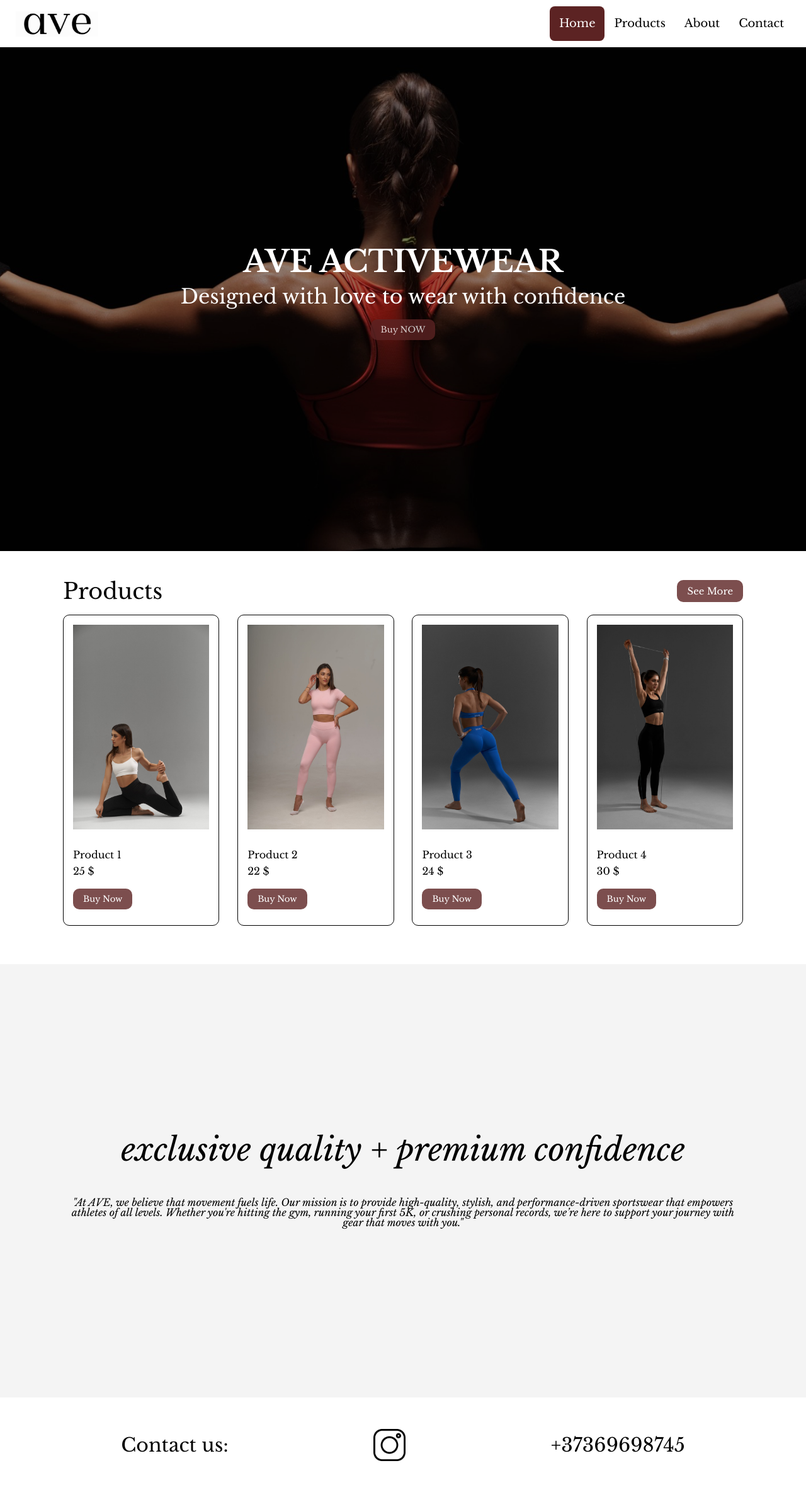
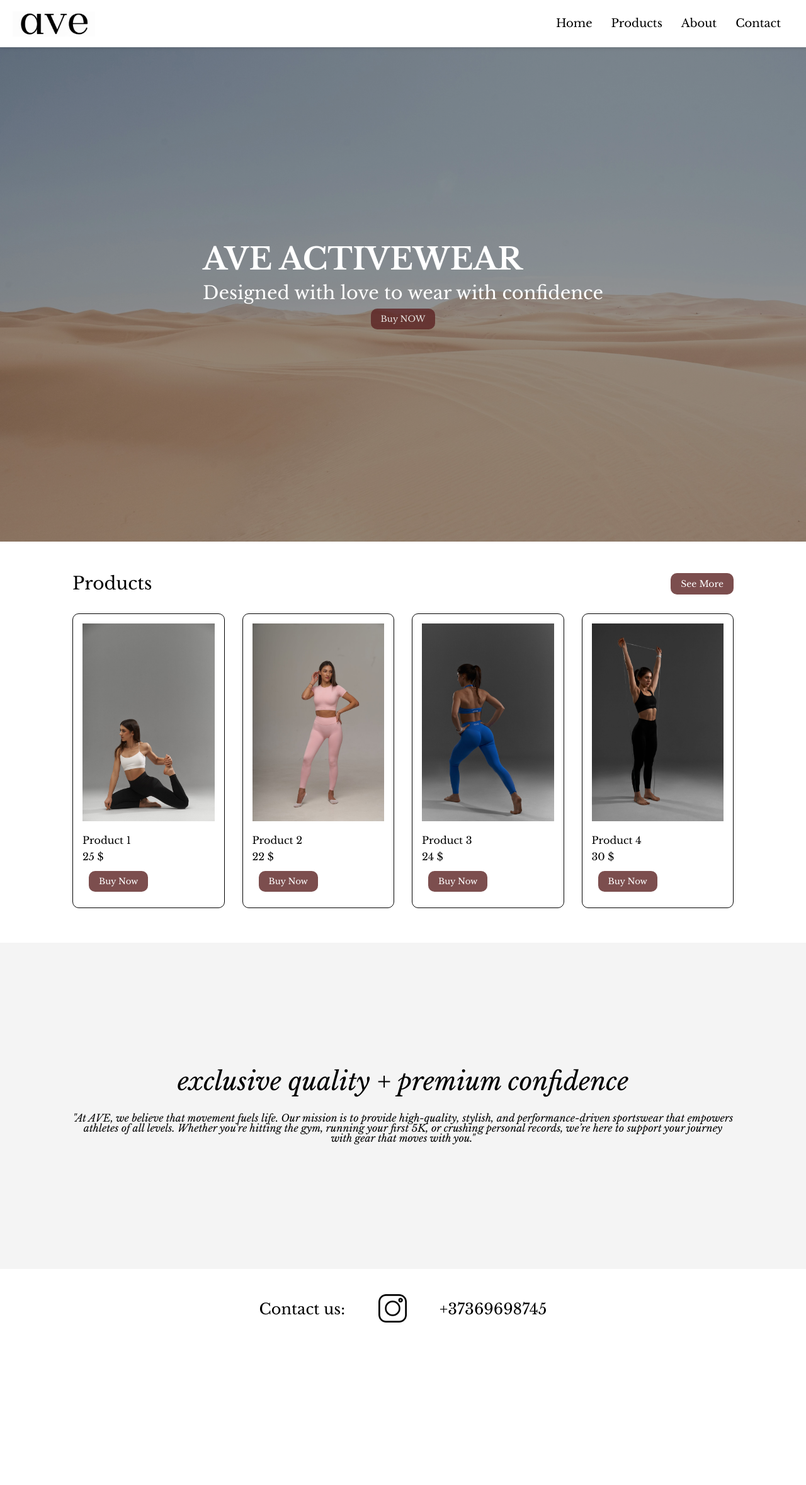
Before and after one commit to dgliga238/ave, a plain HTML site: page index.html in a window 1280 px wide. Shown: the whole page at 63% size. After the commit the page ends 2142 px from the top, so only its background shows below. Drawn offline with nearby package versions, Linux system fonts and the light colour scheme.

Commit message:
Responsive (#8)
* add about section

* add contact section

* adjust product details

* add readme

* change folder structure

* change readme

* make it responsive

```diff
--- a/index.html
+++ b/index.html
@@ -12,14 +12,21 @@
   </head>
   <body>
     <nav id="navbar">
-      <img src="images/logo.jpg" id="logo" alt="ave logo">
+      <div class="logo-container">
+        <img src="images/logo.jpg" id="logo" alt="ave logo">
+        <div class="menu-icon" onclick="toggleMenu()">
+          <div class="bar1"></div>
+          <div class="bar2"></div>
+          <div class="bar3"></div>
+        </div>
       <div id="navbar-right">
-        <a href="#hero" class="active">Home</a>
+        <a href="#hero">Home</a>
+        <a href="#reviews" class="mobile-only">Reviews</a>
         <a href="#products">Products</a>
         <a href="#about">About</a>
         <a href="#contact">Contact</a>
 
-      </div>
+    </div>
 
     </nav>
     <section id="hero" class="section">
@@ -30,6 +37,17 @@
 
       </div>
 
+    </section>
+    <section id="reviews" class="section" class="section-mobile-only">
+      <div class="small-container">
+        <div><h1>Reviews:</h1></div>
+<div>
+<p>"I absolutely love the quality of the activewear from AVE! The leggings fit perfectly and are so comfortable. They feel breathable and supportive during my workouts. I also appreciate the variety of colors and styles available. Definitely coming back for more!"</p>
+<p>"Good quality, but I wish they offered more size options. I bought a pair of shorts and a t-shirt, and they fit great. The fabric is soft and stretchy, perfect for yoga and gym sessions. Definitely will buy again, just hope they expand the size range!"</p>
+<p>"AVE has revolutionized my workout wardrobe! Their clothes are comfortable, durable, and make me feel confident. Whether it’s running, lifting weights, or just lounging at home, their pieces are my new favorite go-tos."</p>
+
+</div>
+</div>
     </section>
     <section id="products" class="section">
       <div class="small-container">
--- a/style.css
+++ b/style.css
@@ -1,41 +1,49 @@
-body{
+body {
   font-family: "Libre Baskerville", serif;
+  margin: 0;
+  padding: 0;
+  box-sizing: border-box;
 }
+
+*, *:before, *:after {
+  box-sizing: inherit;
+}
+
+/* Sticky Navbar */
 #navbar {
   display: flex;
   align-items: center;
   justify-content: space-between;
-    overflow: hidden;
-    padding: 10px 10px;
+  padding: 10px;
   transition: 0.4s;
-    position: relative;
   width: 100%;
+  position: fixed; /* Changed from relative to fixed */
   top: 0;
   z-index: 99;
+  background-color: white; /* Added background color */
+  box-shadow: 0 2px 5px rgba(0,0,0,0.1); /* Added shadow for better visibility */
 }
 
 #navbar a {
-    float: left;
   color: black;
   text-align: center;
-    padding: 15px;
+  padding: 12px;
   text-decoration: none;
-    font-size: 18px;
+  font-size: 16px;
   line-height: 25px;
   border-radius: 8px;
 }
 
 #navbar #logo {
   height: 40px;
-    width:auto;
+  width: auto;
   transition: 0.4s;
-    margin-left: 15px;
+  margin-left: 10px;
 }
 
 #navbar a:hover {
-    background-color: #994e4e;
+  background-color: #5c2323;
   color: rgb(255, 255, 255);
-
 }
 
 #navbar a.active {
@@ -44,14 +52,55 @@ body{
 }
 
 #navbar-right {
-    float: right;
   display: flex;
-    margin-right: 30px;
+  margin-right: 15px;
+}
+
+/* Logo and menu icon container */
+.logo-container {
+  display: flex;
+  align-items: center;
+  justify-content: space-between;
+  width: 100%;
+}
+
+/* Hamburger Menu Icon */
+.menu-icon {
+  display: none;
+  cursor: pointer;
+  padding: 10px;
+}
+
+.bar1, .bar2, .bar3 {
+  width: 25px;
+  height: 3px;
+  background-color: #333;
+  margin: 5px 0;
+  transition: 0.4s;
+  border-radius: 2px;
+}
+
+/* Transformed icon when menu is open */
+.change .bar1 {
+  transform: rotate(-45deg) translate(-5px, 6px);
+}
+
+.change .bar2 {
+  opacity: 0;
+}
+
+.change .bar3 {
+  transform: rotate(45deg) translate(-5px, -6px);
+}
+
+/* Add padding to the body to prevent content from being hidden behind the fixed navbar */
+body {
+  padding-top: 60px; /* Adjust based on your navbar height */
 }
 
 #section {
   min-height: 100vh;
-    padding: 5rem 1rem 4rem;
+  padding: 4rem 1rem;
   display: flex;
   flex-direction: column;
   align-items: center;
@@ -62,8 +111,6 @@ body{
 body, html {
   height: 100%;
 }
-
-
 
 #hero {
   position: relative;
@@ -81,53 +128,58 @@ body, html {
   left: 0;
   width: 100%;
   height: 100%;
-    background: url(images/test.jpg);
+  background: url(images/hero.jpg);
   background-repeat: no-repeat;
   background-size: cover;
   background-position: center;
   filter: brightness(60%);
 }
+
 .hero-content {
   position: relative;
   color: white;
   text-align: center;
-    margin: 0.625rem;
+  padding: 0 20px;
+  max-width: 100%;
 }
+
 .hero-title {
-    font-size: 3rem;
+  font-size: 2.5rem;
   font-weight: 600;
   margin-bottom: 0;
 }
+
 .hero-subtitle {
-    font-size: 2rem;
+  font-size: 1.5rem;
   font-weight: 200;
   margin-top: 1rem;
 }
+
 .hero-button {
   border: none;
-    font-family:"Libre Baskerville", serif;
+  font-family: "Libre Baskerville", serif;
   color: rgb(255, 255, 255);
   background-color: #5c2323;
   text-align: center;
   cursor: pointer;
   border-radius: 10px;
   opacity: 0.8;
+  padding: 8px 16px;
+  margin: 10px;
 }
-  .hero-button:hover{
+
+.hero-button:hover {
   opacity: 1;
 }
 
-#hero button{
-  margin: 20px;
-}
-
 #products {
-    padding: 46px 20px;
+  padding: 40px 20px;
 }
 
 .small-container {
   max-width: 1080px;
   margin: 0 auto;
+  padding: 0 15px;
 }
 
 .menu {
@@ -136,17 +188,144 @@ body, html {
   align-items: center;
   margin-bottom: 20px;
   padding: 0;
+  flex-wrap: wrap;
 }
 
 .menu h2 {
-    font-size: 35px;
+  font-size: 28px;
+  margin: 10px 0;
 }
 
-  .menu button{
-    font-size: 15px;
+.menu button {
+  font-size: 14px;
+  margin: 10px 0;
 }
 
 .row {
+  display: flex;
+  flex-wrap: wrap;
+  justify-content: space-between;
+}
+
+.col-4 {
+  width: 100%;
+  padding: 15px;
+  box-sizing: border-box;
+  border: 1px solid #010101;
+  border-radius: 10px;
+  margin-bottom: 15px;
+}
+
+.col-4 img {
+  width: 100%;
+  height: auto;
+}
+
+.col-4 h4 {
+  margin-top: 20px;
+  margin-bottom: 5px;
+}
+
+.col-4 p {
+  margin-top: 10px;
+}
+
+.col-4 button {
+  margin-top: 15px;
+  margin-bottom: 10px;
+}
+
+#about {
+  background: #f4f4f4;
+  padding: 80px 20px;
+  text-align: center;
+  font-style: italic;
+}
+
+#about h1 {
+  font-size: 32px;
+  margin-bottom: 30px;
+}
+
+#reviews{
+  background: #f4f4f4;
+  padding: 80px 20px;
+  text-align: center;
+  font-style: italic;
+}
+#reviews h1 {
+  font-size: 32px;
+  margin-bottom: 30px;
+}
+#reviews p{
+  margin:20px
+}
+
+#contact {
+  display: flex;
+  flex-direction: column;
+  align-items: center;
+  justify-content: center;
+  padding: 40px 20px;
+  text-align: center;
+}
+
+#contact h1 {
+  font-size: 24px;
+}
+
+#contact img {
+  width: 50%;
+  max-width: 150px;
+  height: auto;
+
+}
+
+#contact p {
+  font-size: 18px;
+}
+
+
+/* (phones, 576px and up) */
+@media (min-width: 576px) {
+  #reviews{
+    display: none;
+  }
+  .mobile-only{
+    display: none;
+  }
+
+  .col-4 {
+    width: 48%;
+  }
+
+  .hero-title {
+    font-size: 2.8rem;
+  }
+
+  .hero-subtitle {
+    font-size: 1.8rem;
+  }
+
+  #contact img {
+    width: 30%;
+  }
+}
+
+/* Medium devices (tablets, 768px and up) */
+@media (min-width: 768px) {
+
+  .col-4 {
+    width: 31%;
+  }
+
+  #navbar a {
+    padding: 15px;
+    font-size: 18px;
+  }
+
+  .hero-title {
+    font-size: 3rem;
     display: flex;
     flex-wrap: wrap;
     justify-content: space-between;
@@ -161,45 +340,42 @@ body, html {
     margin-bottom: 15px;
   }
 
-  .col-4 img {
-    width: 100%;
+  #about {
+    padding: 100px 20px;
   }
 
-  .col-4 h4 {
-    margin-top: 30px;
-    margin-bottom: 5px;
+  #about h1 {
+    font-size: 40px;
   }
 
-  .col-4 p {
-    margin-top: 10px;
+  #contact {
+    flex-direction: row;
+    flex-wrap: wrap;
   }
 
-  .col-4 button {
-    margin-top:  20px;
-    margin-bottom: 10px;
+  #contact img {
+    width: 20%;
+  }
+
+  #contact p {
+    font-size: 24px;
+  }
 
 }
 
-  .hero-button {
-    background-color: #5c2323;
-    color: white;
-    border: none;
-    padding: 8px 16px;
+/* Large devices (desktops, 992px and up) */
+@media (min-width: 992px) {
+
+  #reviews{
+    display:none;
   }
 
-
+  .col-4 {
+    width: 23%;
+  }
 
   #about {
-    background: #f4f4f4;
-    padding: 270px 0;
-    text-align: center;
-    font-style: italic;
-  }
-
-  #about h1{
-    font-size: 50px;
-    margin-bottom: 50px;
-  }
+    padding: 150px 20px;
 
   #contact {
     display: flex;
@@ -213,17 +389,63 @@ body, html {
     text-align: center;
   }
 
+  #contact img {
+    width: 30%;
+  }
+}
 
-  #contact h1{
-    font-size: 30px;
+/* Extra Large devices (large desktops, 1200px and up) */
+@media (min-width: 1200px) {
+  #about {
+    padding: 200px 0;
+  }
 
+  #contact img {
+    width: 30%;
+  }
+}
+
+/* Mobile navigation menu */
+@media (max-width: 767px) {
+  #reviews {
+    display: block;
+  }
+  .menu-icon {
+    display: block; /* Show menu icon on mobile */
+  }
+
+  #navbar{
+    flex-direction: column;
+    align-items: flex-start;
+  }
+
+  #navbar-right {
+    flex-direction: column;
+    width: 100%;
+    margin-top: 10px;
+    margin-right: 0;
+    display: none;
+  }
+
+  #navbar-right.show {
+    display: flex;
+  }
+
+  #navbar a {
+    width: 100%;
+    margin: 2px 0;
+    text-align: left;
+  }
+  .section-mobile-only p{
+    padding: 20px;
+  }
+  #contact img {
+    width: 20%;
+    margin-top: 30px;
   }
 
   #contact img{
-    width: 10%;
-    height: auto;
+    margin: 10px;
   }
 
-  #contact p{
-    font-size: 30px;
 }
```
Also changed, not shown: images/hero.jpg (added), images/menu.png (added). Lines whose indentation alone changed are shown as unchanged.
